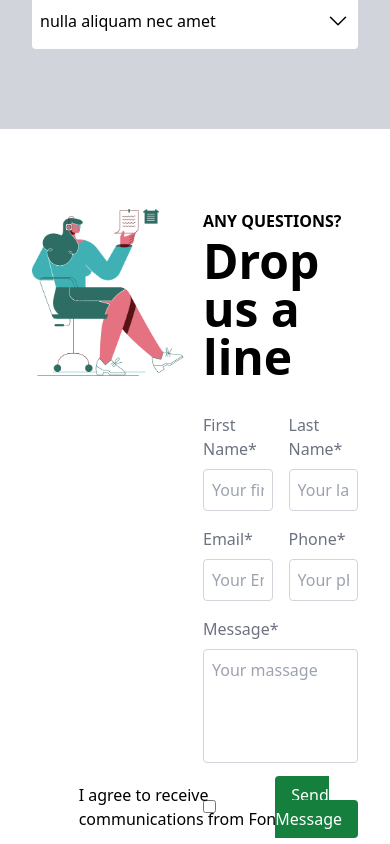
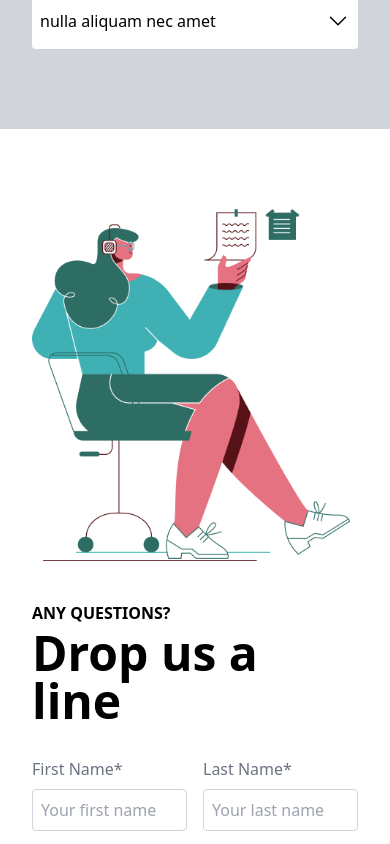
Before and after one commit to Sumally007/Fonimu007, a website: page src/index.html in a window 390 px wide. Shown: the part 6340-7184 px from the top of the page. Drawn offline with nearby package versions, Linux system fonts and the light colour scheme; files that its build step writes are made by us from their sources.

Commit message:
sm for section six is completed

```diff
--- a/src/index.html
+++ b/src/index.html
@@ -515,7 +515,7 @@
         </section>
         <!--section five end-->
         <!--section six start-->
-        <section class="grid grid-cols-2 gap-4 mx-8 py-20">
+        <section class="grid lg:grid-cols-2 lg:gap-4 mx-8 py-20 gap-10">
           <div>
             <img src="/img/illustration.png" alt="" />
           </div>
```
